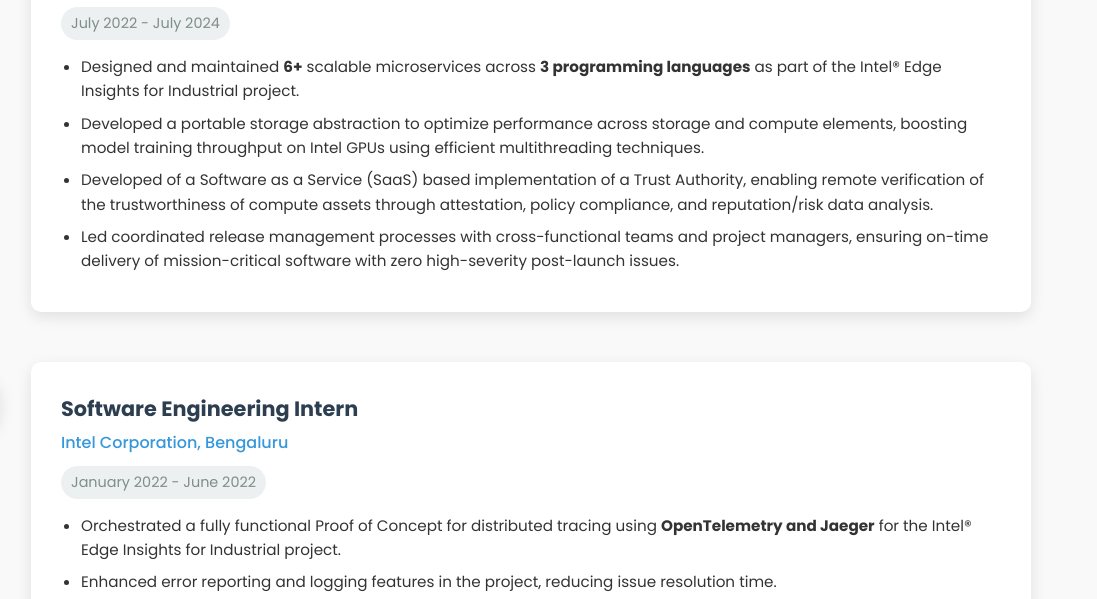
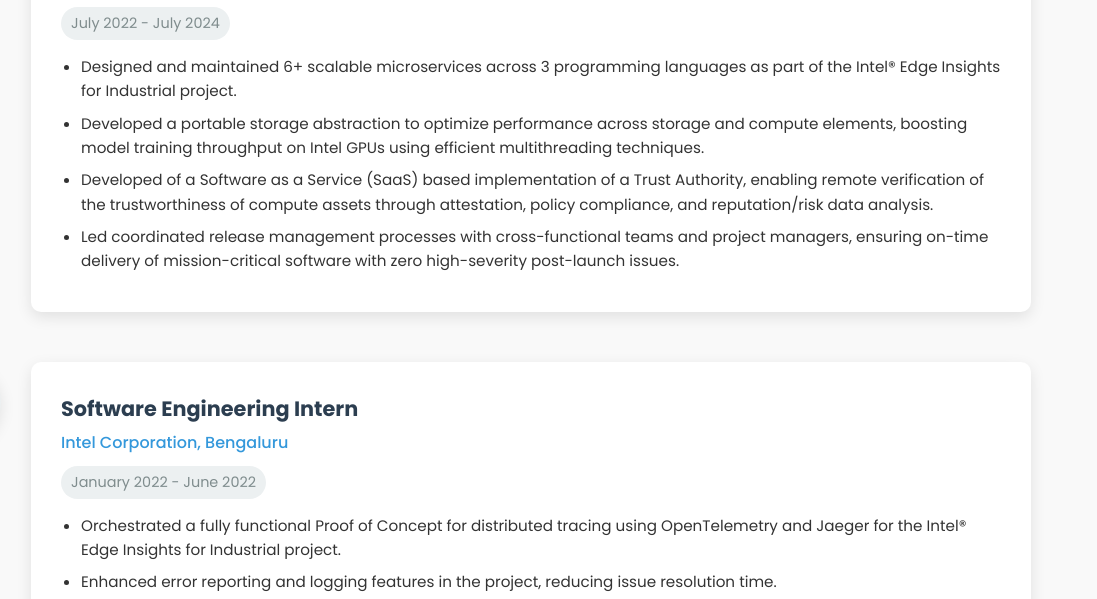
Before and after one commit to Abhi270600/Abhi270600.github.io, a plain HTML site: page index.html in a window 1280 px wide. Shown: the part 2039-2638 px from the top of the page, 183-1280 px from the left. Drawn offline with Linux system fonts and the light colour scheme.

Commit message:
Minor update

```diff
--- a/index.html
+++ b/index.html
@@ -125,7 +125,7 @@
                         <h4>Intel Corporation, Bengaluru</h4>
                         <p class="timeline-date">July 2022 - July 2024</p>
                         <ul>
-                            <li>Designed and maintained <strong>6+</strong> scalable microservices across <strong>3 programming languages</strong> as part of the Intel® Edge Insights for Industrial project.</li>
+                            <li>Designed and maintained 6+ scalable microservices across 3 programming languages as part of the Intel® Edge Insights for Industrial project.</li>
                             <li>Developed a portable storage abstraction to optimize performance across storage and compute elements, boosting model training
                                 throughput on Intel GPUs using efficient multithreading techniques.</li>
                             <li>Developed of a Software as a Service (SaaS) based implementation of a Trust Authority, enabling remote verification of
@@ -143,7 +143,7 @@
                         <h4>Intel Corporation, Bengaluru</h4>
                         <p class="timeline-date">January 2022 - June 2022</p>
                         <ul>
-                            <li>Orchestrated a fully functional Proof of Concept for distributed tracing using <strong>OpenTelemetry and Jaeger</strong> for the Intel® Edge Insights for Industrial project.</li>
+                            <li>Orchestrated a fully functional Proof of Concept for distributed tracing using OpenTelemetry and Jaeger for the Intel® Edge Insights for Industrial project.</li>
                             <li>Enhanced error reporting and logging features in the project, reducing issue resolution time.</li>
                             <li>Integrated Prometheus to enable real-time monitoring of 100+ metrics/min, maintaining balance between performance and efficiency.</li>
                         </ul>
```
